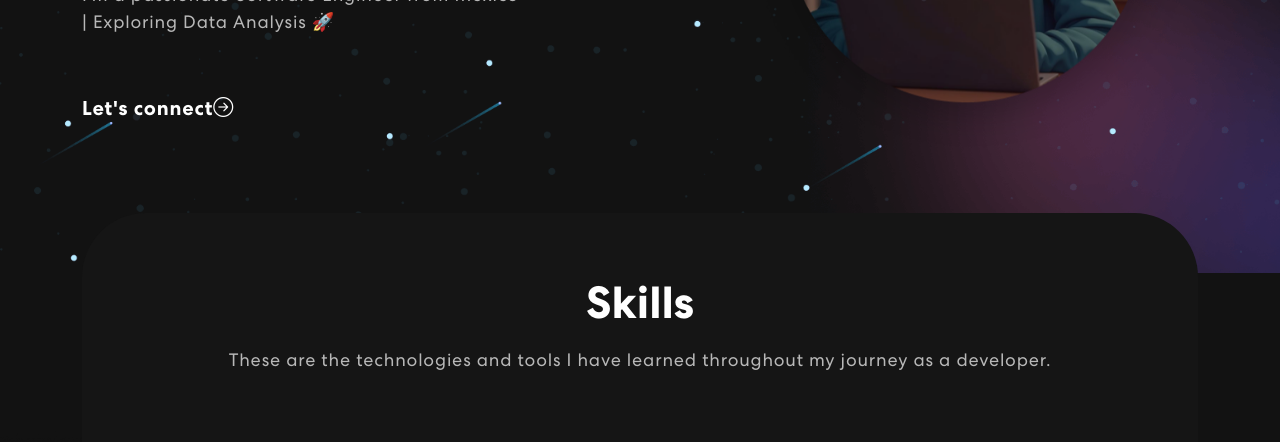
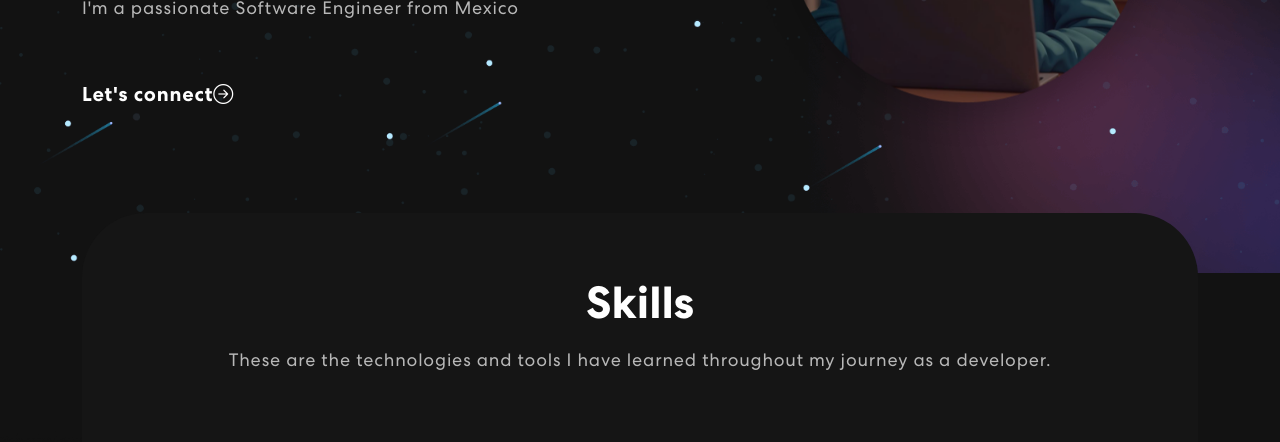
Before and after one commit to Berrocal0406/PortafolioWebAstroReact2024, an Astro site: page / in a window 1280 px wide. Shown: the part 545-987 px from the top of the page. Built offline with nearby package versions, Linux system fonts and the light colour scheme; Astro itself is replaced by a stand-in of ours; no server answers.

Commit message:
little update

```diff
--- a/src/components/Banner.jsx
+++ b/src/components/Banner.jsx
@@ -54,7 +54,7 @@ export const Banner = () => {
                         <span className="tagline">Welcome to my Portfolio</span>
                         <h1>{"Hi I'm Berrocal "}<span className="wrap">{text}</span></h1>
                         <p>I'm a passionate Software Engineer from Mexico</p>
-                        <p>| Exploring Data Analysis 🚀</p>
+                        {/* <p>| Exploring Data Analysis 🚀</p> */}
                         <button onClick={() => document.getElementById('connect')?.scrollIntoView({ behavior: 'smooth' })}>Let's connect <i className='bi bi-arrow-right-circle' size={25} /></button>
                     </Col>
                     <Col xs={12} md={6} xl={5}>
```
